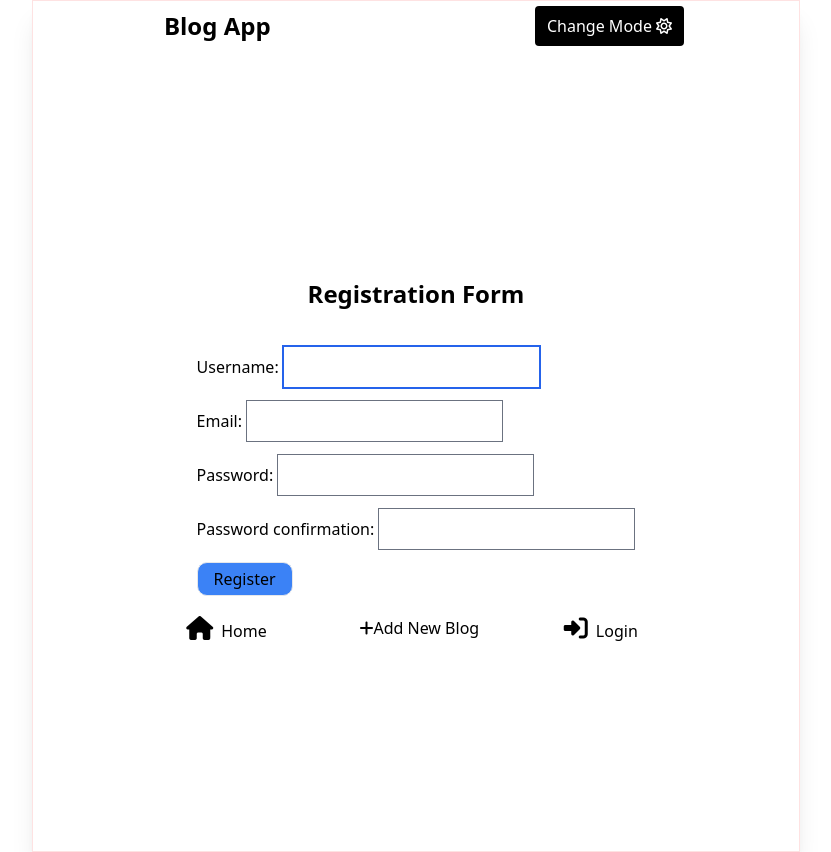
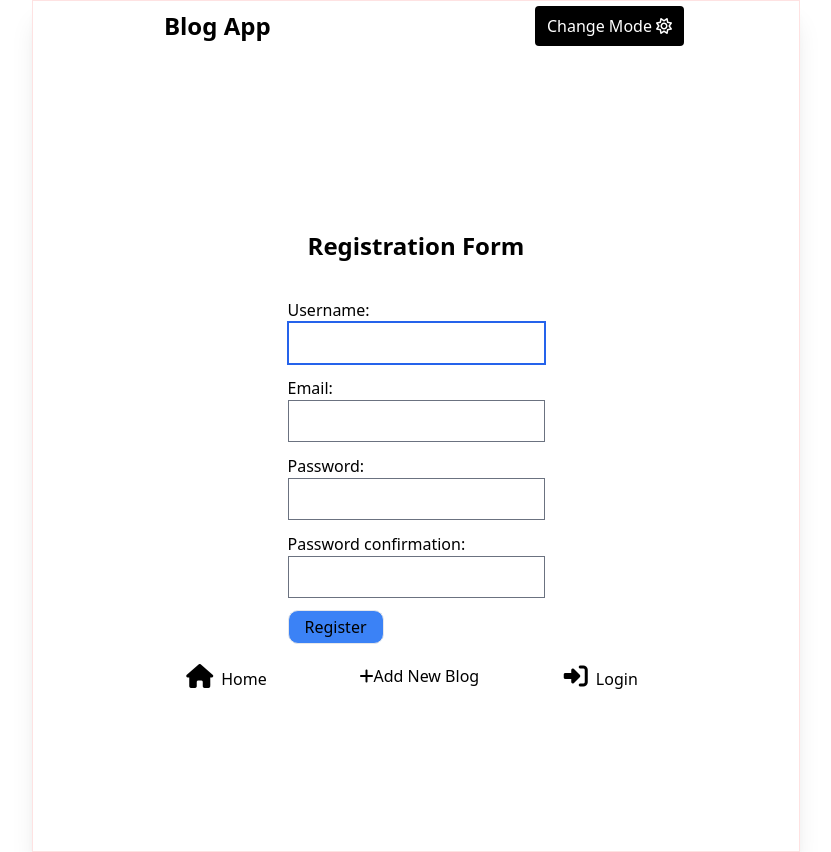
Before and after one commit to Shivansh-74/Blog-App-like-Insta, a Django app: page /register/ in a window 1280 px wide. Shown: the whole page, without its empty margins (224-1055 px from the left). Run offline with Django 4.2, Linux system fonts and the light colour scheme; style sheets or scripts are compiled from the project's sources; some libraries are stand-ins or nearby versions.

Commit message:
Update register.html

```diff
--- a/blogApp/templates/registration/register.html
+++ b/blogApp/templates/registration/register.html
@@ -8,27 +8,27 @@
       <div>
 
         {{ form.username.label_tag }}
-        {{ form.username }}
+       <div class='text-black'> {{ form.username }} </div>
         {{ form.username.errors }}
       </div>
 
       <div>
 
         {{ form.email.label_tag }}
-        {{ form.email }}
+       <div class='text-black'> {{ form.email }}</div>
         {{ form.email.errors }}
       </div>
 
       <div>
 
         {{ form.password1.label_tag }}
-        {{ form.password1 }}
+      <div class='text-black'>  {{ form.password1 }}</div>
         {{ form.password1.errors }}
       </div>
 
       <div>
       {{ form.password2.label_tag }}
-      {{ form.password2 }}
+     <div class='text-black'> {{ form.password2 }}</div>
       {{ form.password2.errors }}
     </div>
     <div>
```
